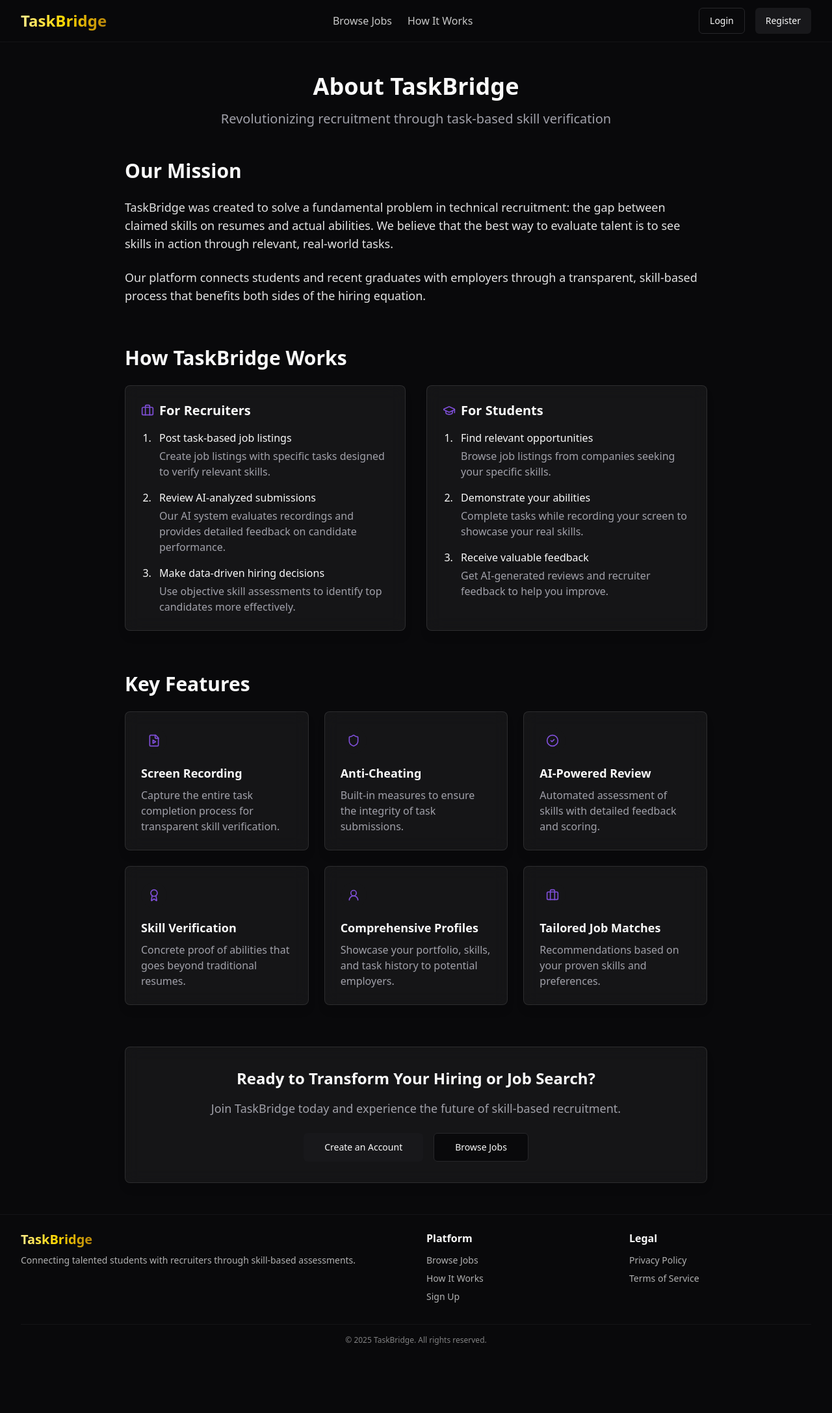
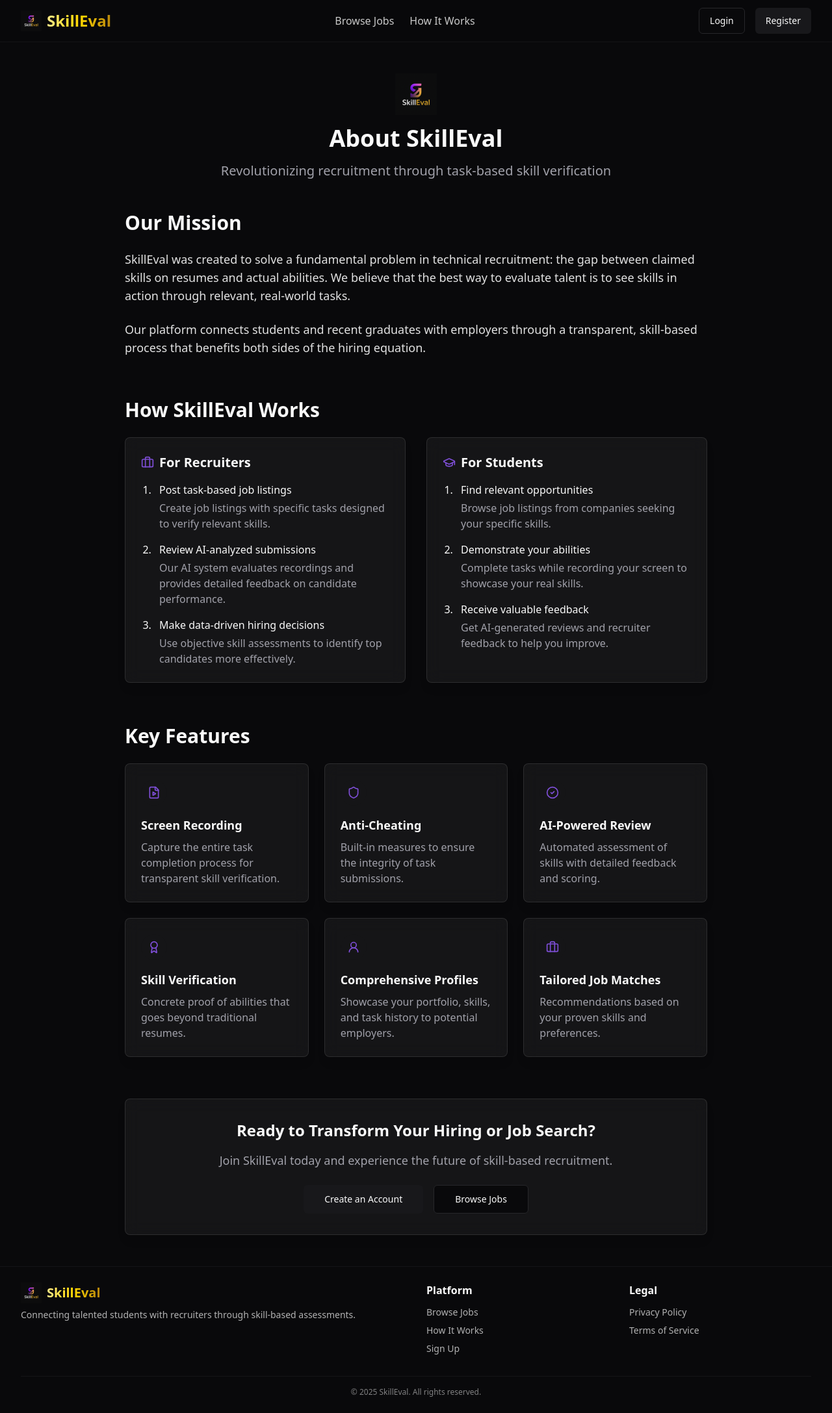
Before and after one commit to CyberJaat/SkillEval, a React (Vite) app: page /about in a window 1280 px wide. Shown: the whole page at 65% size. Before the commit the page ends 2095 px from the top, so only its background shows below. Built offline with nearby package versions, Linux system fonts and the light colour scheme.

Commit message:
Rename website to SkillEval
Replace all instances of "TaskBridge" with "SkillEval" in the codebase.

```diff
--- a/index.html
+++ b/index.html
@@ -1,14 +1,15 @@
+
 <!DOCTYPE html>
 <html lang="en">
   <head>
     <meta charset="UTF-8" />
     <meta name="viewport" content="width=device-width, initial-scale=1.0" />
-    <title>task-bridge-talent</title>
-    <meta name="description" content="Lovable Generated Project" />
-    <meta name="author" content="Lovable" />
+    <title>SkillEval</title>
+    <meta name="description" content="Connecting talented students with recruiters through skill-based assessments" />
+    <meta name="author" content="SkillEval" />
 
-    <meta property="og:title" content="task-bridge-talent" />
-    <meta property="og:description" content="Lovable Generated Project" />
+    <meta property="og:title" content="SkillEval" />
+    <meta property="og:description" content="Connecting talented students with recruiters through skill-based assessments" />
     <meta property="og:type" content="website" />
     <meta property="og:image" content="https://lovable.dev/opengraph-image-p98pqg.png" />
 
--- a/src/components/layout/Footer.tsx
+++ b/src/components/layout/Footer.tsx
@@ -8,8 +8,13 @@ const Footer = () => {
       <div className="container">
         <div className="grid grid-cols-1 md:grid-cols-4 gap-8">
           <div className="col-span-1 md:col-span-2">
-            <Link to="/" className="text-xl font-bold text-gradient-gold">
-              TaskBridge
+            <Link to="/" className="flex items-center gap-2">
+              <img
+                src="/lovable-uploads/2db31673-64e6-4622-9c8a-b02b71c7dbac.png"
+                alt="SkillEval Logo"
+                className="h-8 w-auto"
+              />
+              <span className="text-xl font-bold text-gradient-gold">SkillEval</span>
             </Link>
             <p className="mt-2 text-sm text-foreground/70">
               Connecting talented students with recruiters through skill-based assessments.
@@ -55,7 +60,7 @@ const Footer = () => {
         </div>
 
         <div className="mt-8 pt-4 border-t border-border/40 text-center text-xs text-foreground/50">
-          &copy; {new Date().getFullYear()} TaskBridge. All rights reserved.
+          &copy; {new Date().getFullYear()} SkillEval. All rights reserved.
         </div>
       </div>
     </footer>
--- a/src/components/layout/Navbar.tsx
+++ b/src/components/layout/Navbar.tsx
@@ -59,7 +59,12 @@ const Navbar = () => {
       <div className="container flex h-16 items-center justify-between">
         <div className="flex items-center gap-2">
           <Link to="/" className="flex items-center gap-2">
-            <span className="text-2xl font-bold text-gradient-gold">TaskBridge</span>
+            <img
+              src="/lovable-uploads/2db31673-64e6-4622-9c8a-b02b71c7dbac.png"
+              alt="SkillEval Logo"
+              className="h-8 w-auto"
+            />
+            <span className="text-2xl font-bold text-gradient-gold">SkillEval</span>
           </Link>
         </div>
 
--- a/src/pages/Index.tsx
+++ b/src/pages/Index.tsx
@@ -1,3 +1,4 @@
+
 import React from "react";
 import { Button } from "@/components/ui/button";
 import { Link } from "react-router-dom";
@@ -10,9 +11,16 @@ const Index = () => {
       <section className="py-16 md:py-24 hero-pattern">
         <div className="container px-4 md:px-6">
           <div className="flex flex-col items-center justify-center space-y-8 text-center">
+            <div className="mb-4">
+              <img
+                src="/lovable-uploads/f0017b33-4fb6-456b-adfb-995bb4858cee.png"
+                alt="SkillEval Logo"
+                className="h-24 md:h-32 mx-auto"
+              />
+            </div>
             <div className="space-y-4 max-w-3xl">
               <h1 className="text-4xl font-bold tracking-tighter sm:text-5xl md:text-6xl/none">
-                <span className="text-gradient-gold">TaskBridge</span>
+                <span className="text-gradient-gold">SkillEval</span>
                 <span className="block mt-1">Connecting Talent Through Task-Based Hiring</span>
               </h1>
               <p className="max-w-[800px] text-muted-foreground md:text-xl">
@@ -40,7 +48,7 @@ const Index = () => {
         <div className="container px-4 md:px-6">
           <div className="flex flex-col items-center justify-center space-y-8 text-center">
             <div className="space-y-2">
-              <h2 className="text-3xl font-bold tracking-tighter sm:text-4xl md:text-5xl">How TaskBridge Works</h2>
+              <h2 className="text-3xl font-bold tracking-tighter sm:text-4xl md:text-5xl">How SkillEval Works</h2>
               <p className="max-w-[700px] text-muted-foreground md:text-xl">
                 A transparent process that benefits both recruiters and students
               </p>
@@ -119,7 +127,7 @@ const Index = () => {
                 </li>
               </ul>
               <Button asChild>
-                <Link to="/register">Join TaskBridge Today</Link>
+                <Link to="/register">Join SkillEval Today</Link>
               </Button>
             </div>
             <div className="relative">
@@ -155,7 +163,7 @@ const Index = () => {
                 Ready to Transform Your Hiring Process?
               </h2>
               <p className="max-w-[700px] text-white/80 md:text-xl">
-                Join TaskBridge today and start connecting with the right talent or opportunities.
+                Join SkillEval today and start connecting with the right talent or opportunities.
               </p>
             </div>
             <div className="flex flex-col sm:flex-row gap-4">
--- a/src/pages/about/AboutPage.tsx
+++ b/src/pages/about/AboutPage.tsx
@@ -17,7 +17,14 @@ const AboutPage = () => {
     <div className="container py-12">
       <div className="max-w-4xl mx-auto">
         <div className="text-center mb-12">
-          <h1 className="text-4xl font-bold mb-4">About TaskBridge</h1>
+          <div className="flex justify-center mb-4">
+            <img
+              src="/lovable-uploads/2db31673-64e6-4622-9c8a-b02b71c7dbac.png"
+              alt="SkillEval Logo"
+              className="h-16 w-auto"
+            />
+          </div>
+          <h1 className="text-4xl font-bold mb-4">About SkillEval</h1>
           <p className="text-xl text-muted-foreground">
             Revolutionizing recruitment through task-based skill verification
           </p>
@@ -27,7 +34,7 @@ const AboutPage = () => {
           <section className="space-y-6">
             <h2 className="text-3xl font-bold">Our Mission</h2>
             <p className="text-lg text-foreground/90">
-              TaskBridge was created to solve a fundamental problem in technical recruitment: the gap between claimed skills on resumes and actual abilities. We believe that the best way to evaluate talent is to see skills in action through relevant, real-world tasks.
+              SkillEval was created to solve a fundamental problem in technical recruitment: the gap between claimed skills on resumes and actual abilities. We believe that the best way to evaluate talent is to see skills in action through relevant, real-world tasks.
             </p>
             <p className="text-lg text-foreground/90">
               Our platform connects students and recent graduates with employers through a transparent, skill-based process that benefits both sides of the hiring equation.
@@ -35,7 +42,7 @@ const AboutPage = () => {
           </section>
 
           <section className="space-y-6">
-            <h2 className="text-3xl font-bold">How TaskBridge Works</h2>
+            <h2 className="text-3xl font-bold">How SkillEval Works</h2>
             <div className="grid grid-cols-1 md:grid-cols-2 gap-8">
               <div className="glass-panel p-6 rounded-lg">
                 <h3 className="text-xl font-bold flex items-center mb-4">
@@ -162,7 +169,7 @@ const AboutPage = () => {
             <div className="text-center max-w-2xl mx-auto">
               <h2 className="text-2xl font-bold mb-4">Ready to Transform Your Hiring or Job Search?</h2>
               <p className="text-lg text-muted-foreground mb-6">
-                Join TaskBridge today and experience the future of skill-based recruitment.
+                Join SkillEval today and experience the future of skill-based recruitment.
               </p>
               <div className="flex flex-col sm:flex-row gap-4 justify-center">
                 <Button asChild size="lg">
```
Also changed, not shown: public/lovable-uploads/2db31673-64e6-4622-9c8a-b02b71c7dbac.png (added), public/lovable-uploads/f0017b33-4fb6-456b-adfb-995bb4858cee.png (added).
